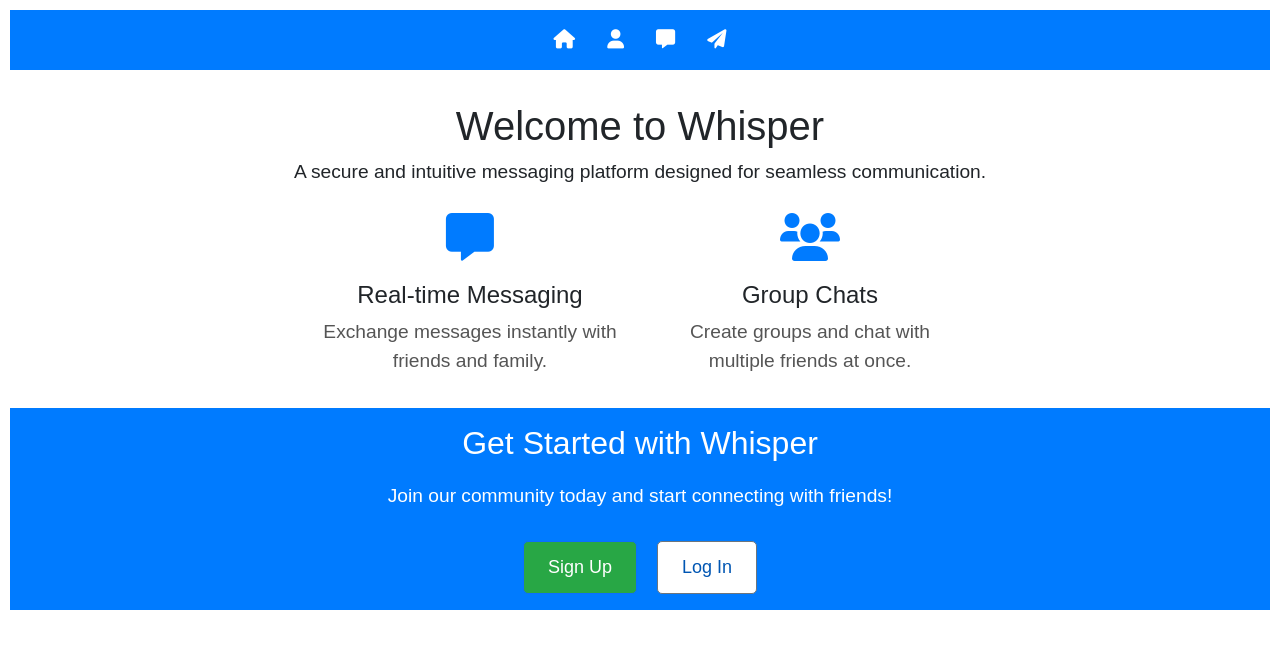
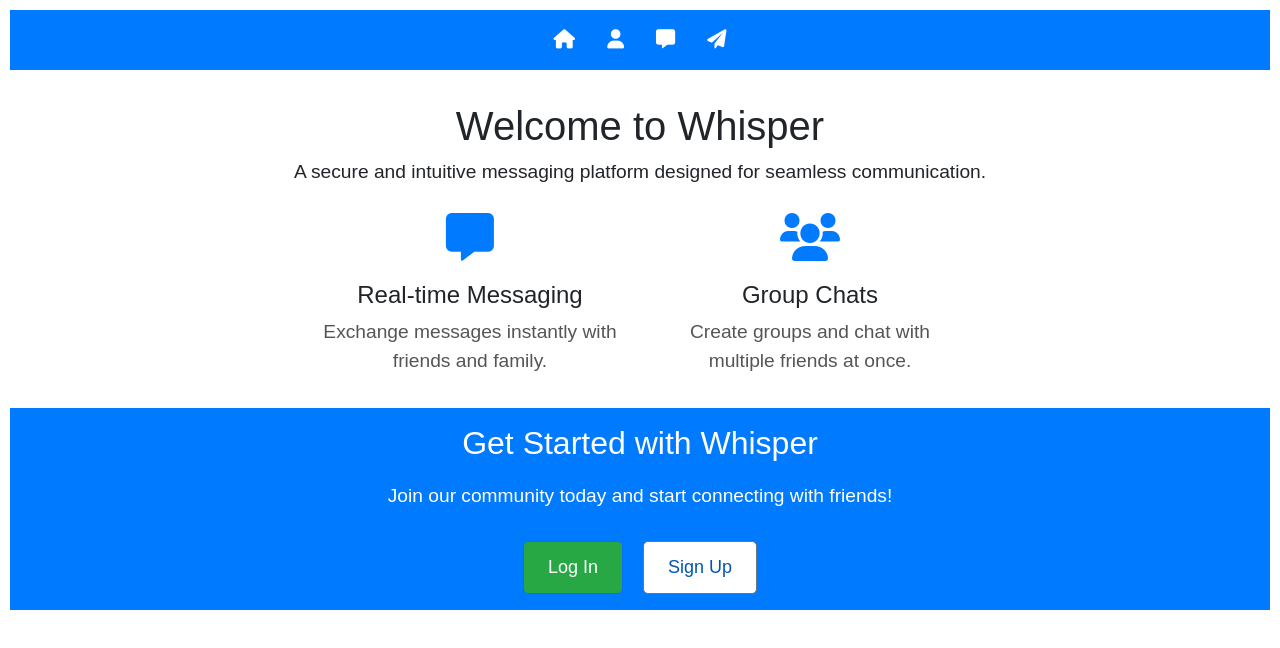
Before and after one commit to Shenkito/chat-app-react, a React (Vite) app in the folder client/: page / in a window 1280 px wide. Shown: the top 648 px of the page. Built offline with nearby package versions, Linux system fonts and the light colour scheme; a web font is replaced by a local one.

Commit message:
Fixed to Link

```diff
--- a/client/src/components/SignupLoginSection/SignupLoginSection.jsx
+++ b/client/src/components/SignupLoginSection/SignupLoginSection.jsx
@@ -1,3 +1,4 @@
+import { Link } from 'react-router-dom';
 import '../SignupLoginSection/SignupLoginSection.css';
 
 export default function SignupLoginSection() {
@@ -6,8 +7,8 @@
             <h2>Get Started with Whisper</h2>
             <p>Join our community today and start connecting with friends!</p>
             <div className="cta-buttons">
-                <a href="/signup" className="btn btn-primary">Sign Up</a>
-                <a href="/login" className="btn btn-secondary">Log In</a>
+                <Link to="/login" className="btn btn-primary">Log In</Link>
+                <Link to="/signup" className="btn btn-secondary">Sign Up</Link>
             </div>
         </section>
     )
```
